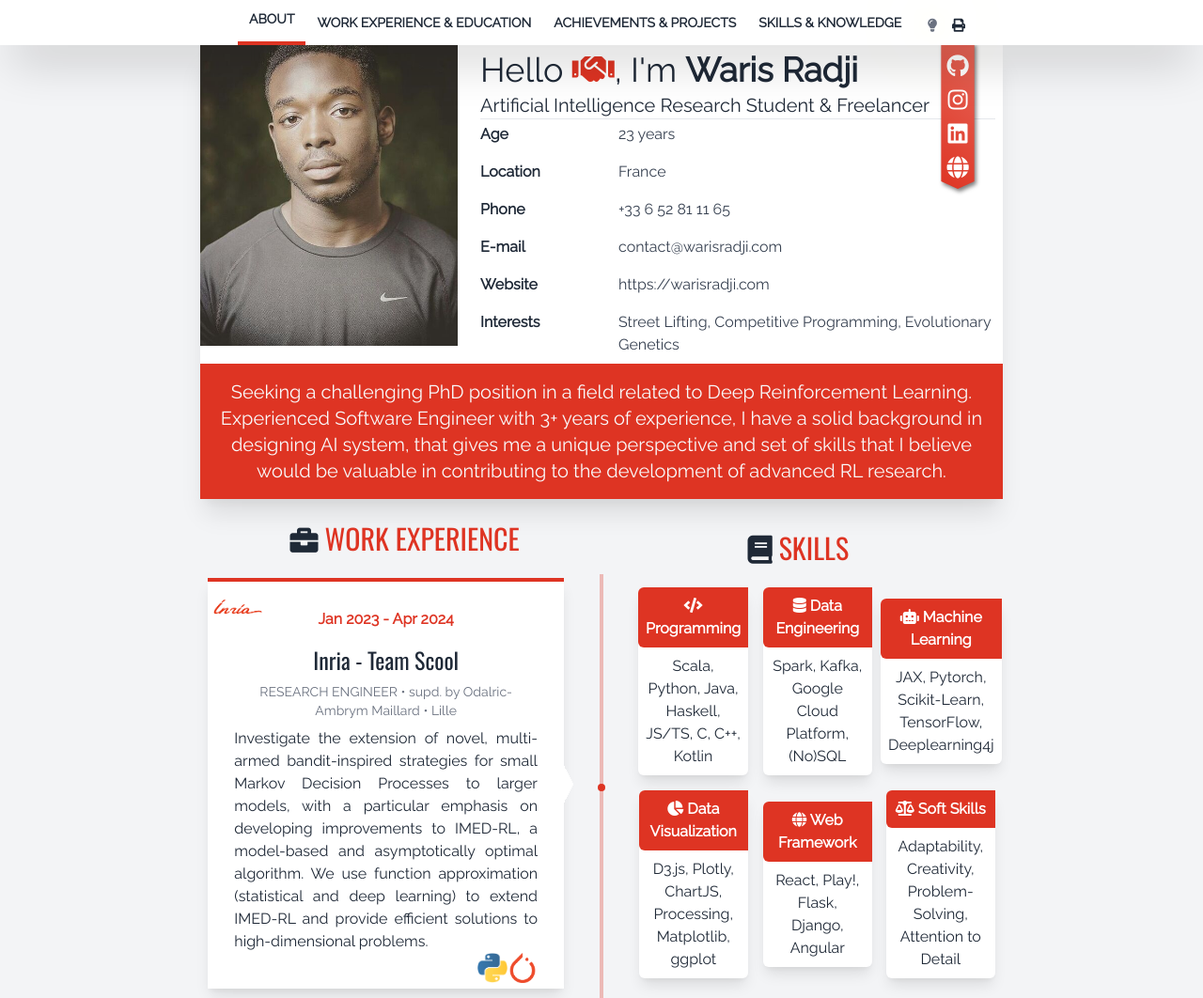
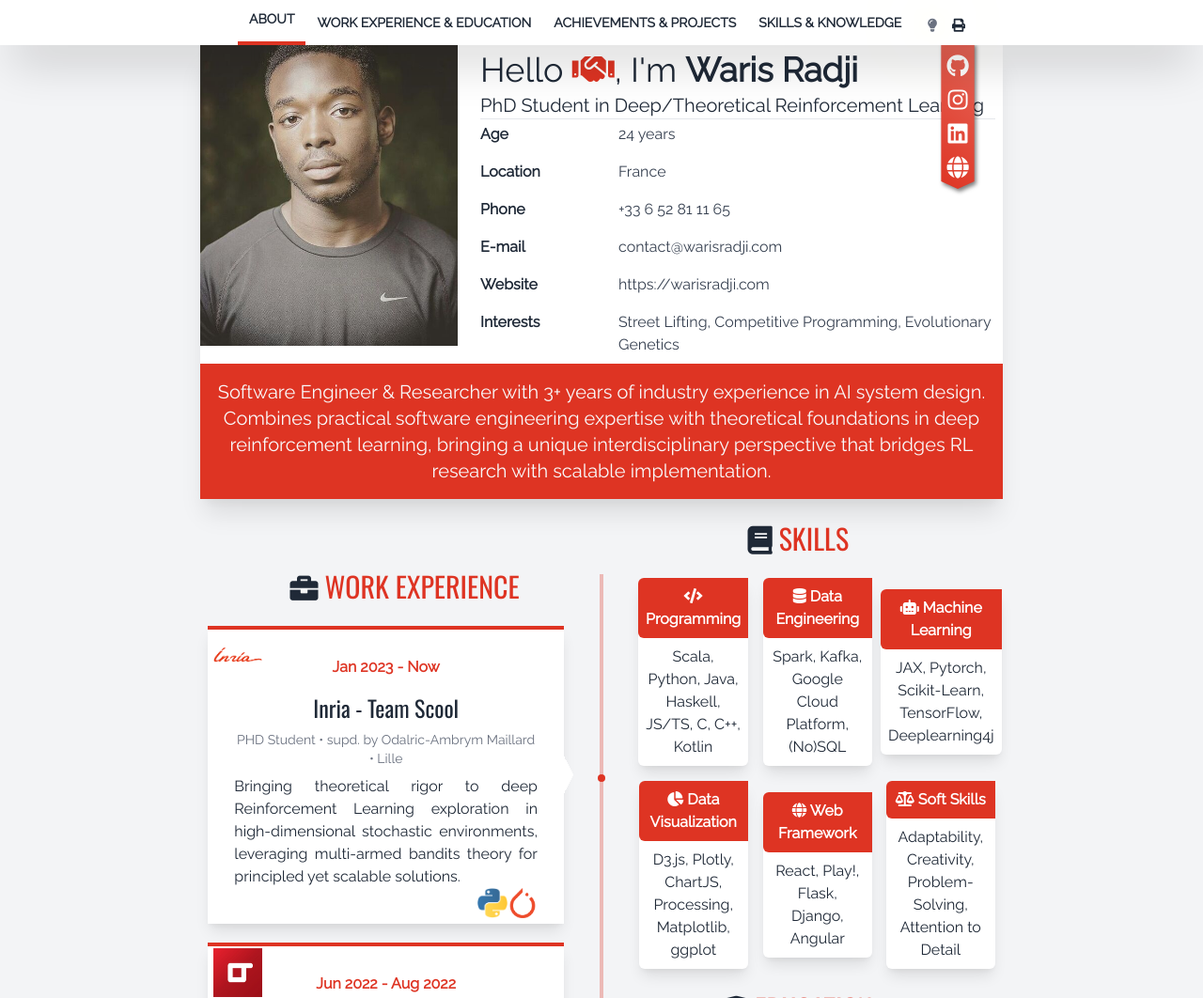
Before and after one commit to riiswa/resume, a plain HTML site: page index.html in a window 1280 px wide. Shown: the top 1062 px of the page at 94% size. Drawn offline with nearby package versions, Linux system fonts and the light colour scheme; no server answers.

Commit message:
Deploying to gh-pages from @ riiswa/resume@52ef767c38ac00d1dc81c69058453e68716857ae 🚀

```diff
--- a/index.html
+++ b/index.html
@@ -4,9 +4,9 @@
 <head>
     <meta charset="UTF-8" />
     <meta name="viewport" content="width=device-width, initial-scale=1.0" />
-    <meta name="description" content="Seeking a challenging PhD position in a field related to Deep Reinforcement Learning. Experienced Software Engineer with 3+ years of experience, I have a solid background in designing AI system, that gives me a unique perspective and set of skills that I believe would be valuable in contributing to the development of advanced RL research.">
+    <meta name="description" content="Software Engineer &amp; Researcher with 3+ years of industry experience in AI system design. Combines practical software engineering expertise with theoretical foundations in deep reinforcement learning, bringing a unique interdisciplinary perspective that bridges RL research with scalable implementation.">
     <meta property="og:title" content="Waris Radji - Resume" />
-    <meta property="og:description" content="Seeking a challenging PhD position in a field related to Deep Reinforcement Learning. Experienced Software Engineer with 3+ years of experience, I have a solid background in designing AI system, that gives me a unique perspective and set of skills that I believe would be valuable in contributing to the development of advanced RL research." />
+    <meta property="og:description" content="Software Engineer &amp; Researcher with 3+ years of industry experience in AI system design. Combines practical software engineering expertise with theoretical foundations in deep reinforcement learning, bringing a unique interdisciplinary perspective that bridges RL research with scalable implementation." />
     <meta property="og:image" content="og.png" />
 
     <link href="css/style.css" rel="stylesheet">
@@ -99,7 +99,7 @@
                             Waris
                                 Radji
                         </span><br><span class="text-lg">
-                            Artificial Intelligence Research Student &amp; Freelancer
+                            PhD Student in Deep/Theoretical Reinforcement Learning
                         </span>
                     </h1>
                     <div class="md:max-h-80 print:max-h-60 overflow-hidden mx-auto print:flex print:justify-items-center print:items-center">
@@ -116,7 +116,7 @@
                             Waris
                                 Radji
                         </span><br><span class="text-xl">
-                            Artificial Intelligence Research Student &amp; Freelancer
+                            PhD Student in Deep/Theoretical Reinforcement Learning
                         </span>
                     </h1>
                     <hr class="mb-1 hidden md:block print:block">
@@ -127,7 +127,7 @@
                             </div>
 
                                         <div class="col-span-3 text-gray-700 dark:text-gray-300">
-                                            23 years
+                                            24 years
                                         </div>
 
 
@@ -181,7 +181,7 @@
                     </div>
                 </div>
                 <div class="my-red text-gray-50 col-span-full p-4 text-center text-xl print:text-md print:px-16">
-                    Seeking a challenging PhD position in a field related to Deep Reinforcement Learning. Experienced Software Engineer with 3+ years of experience, I have a solid background in designing AI system, that gives me a unique perspective and set of skills that I believe would be valuable in contributing to the development of advanced RL research.
+                    Software Engineer &amp; Researcher with 3+ years of industry experience in AI system design. Combines practical software engineering expertise with theoretical foundations in deep reinforcement learning, bringing a unique interdisciplinary perspective that bridges RL research with scalable implementation.
                 </div>
             </header>
         </div>
@@ -205,16 +205,16 @@
                                             <span class="arrow-left" style="--timeline-top: 50%"></span>
 
                                                                 <div class="date">
-                                                                    Jan 2023 - Apr 2024
+                                                                    Jan 2023 - Now
                                                                 </div>
                                                                 <h3>
                                                                     Inria - Team Scool
                                                                 </h3>
                                                                 <p class="position">
-                                                                    RESEARCH ENGINEER • supd. by Odalric-Ambrym Maillard • Lille
+                                                                    PHD Student • supd. by Odalric-Ambrym Maillard • Lille
                                                                 </p>
                                                                 <p class="text-justify">
-                                                                    Investigate the extension of novel, multi-armed bandit-inspired strategies for small Markov Decision Processes to larger models, with a particular emphasis on developing improvements to IMED-RL, a model-based and asymptotically optimal algorithm. We use function approximation (statistical and deep learning) to extend IMED-RL  and provide efficient solutions to high-dimensional problems.
+                                                                    Bringing theoretical rigor to deep Reinforcement Learning exploration in high-dimensional stochastic environments, leveraging multi-armed bandits theory for principled yet scalable solutions.
                                                                 </p>
                                                                 <div class="badge-block">
 
```
Also changed, not shown: data.html (+6 -6 lines), software.html (+6 -6 lines).
